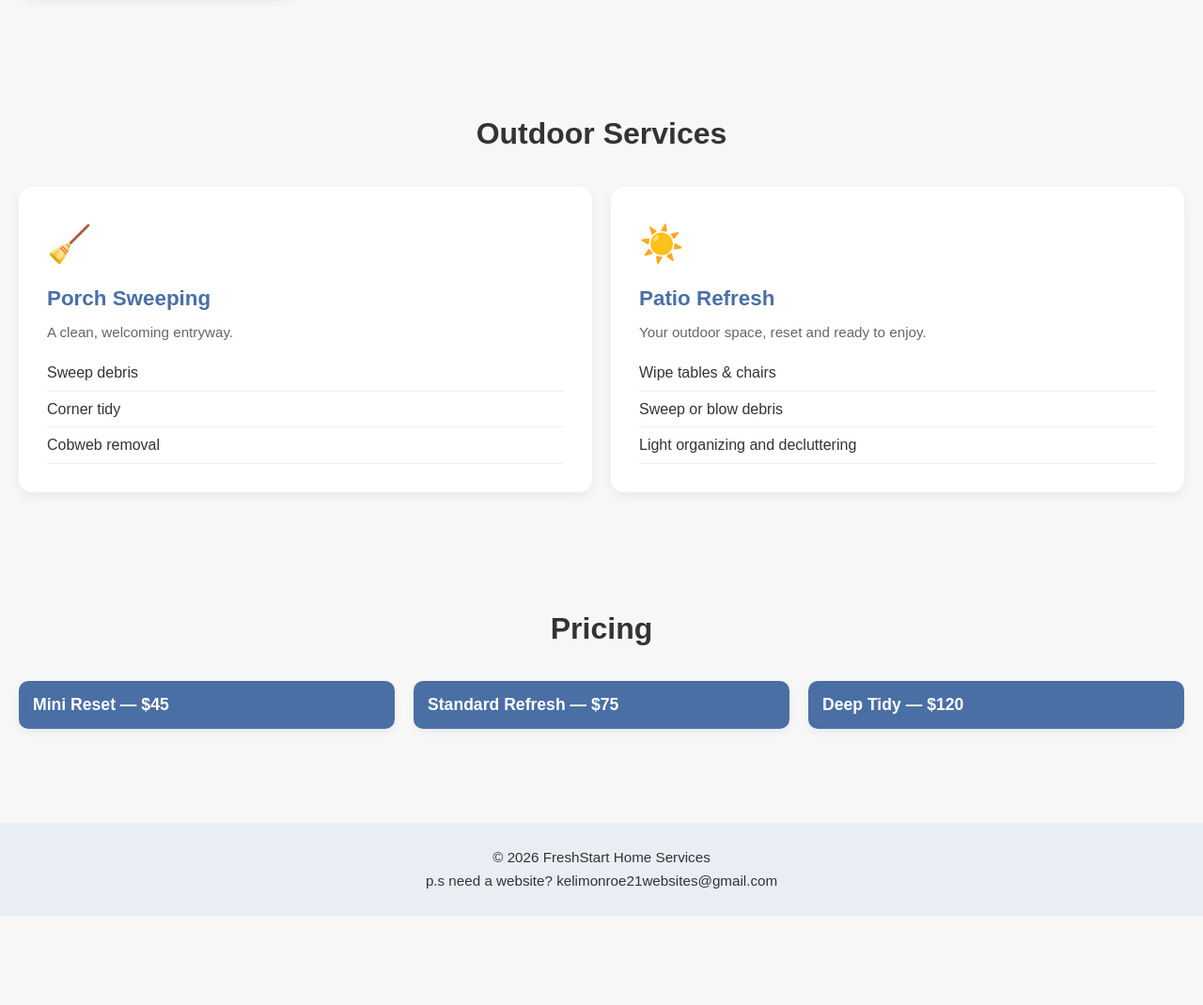
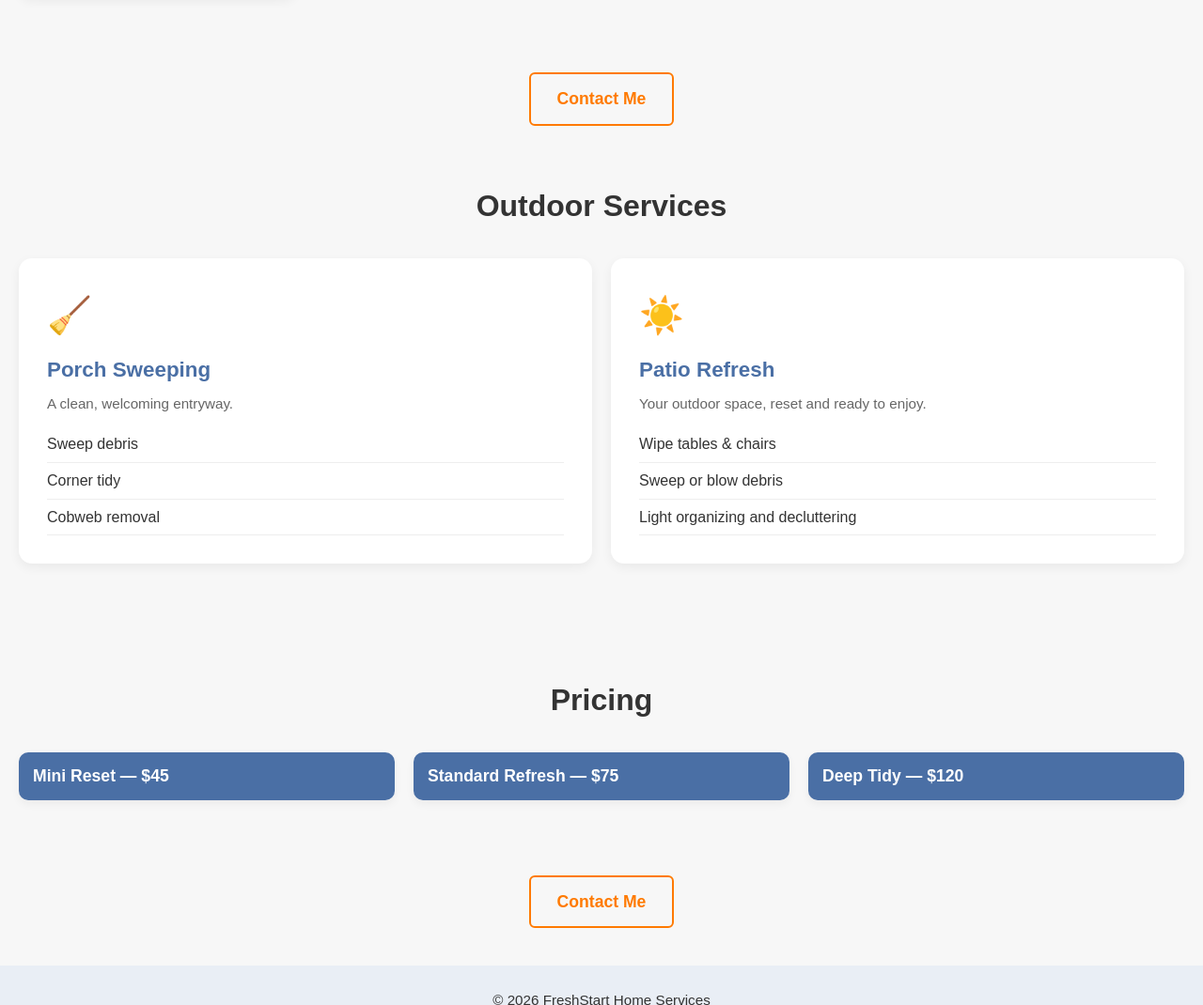
Before and after one commit to Keli2025/Declutterandorganize, a plain HTML site: page index.html in a window 1280 px wide. Shown: the part 1624-2694 px from the top of the page at 94% size. Before the commit the page ends 2599 px from the top, so only its background shows below. Drawn offline with Linux system fonts and the light colour scheme.

Commit message:
fix contact button

```diff
--- a/index.html
+++ b/index.html
@@ -86,6 +86,9 @@
 
         </div>
     </section>
+<div class="center-contact-btn">
+  <a href="mailto:kelimonroe21websites@gmail.com" class="btn-outline">Contact Me</a>
+</div>
 
     <!-- OUTDOOR SERVICES -->
     <section class="section">
@@ -165,6 +168,9 @@
 
         </div>
     </section>
+    <div class="center-contact-btn">
+  <a href="mailto:kelimonroe21websites@gmail.com" class="btn-outline">Contact Me</a>
+</div>
 
     <footer>
         <p>© 2026 FreshStart Home Services</p>
--- a/style.css
+++ b/style.css
@@ -44,6 +44,34 @@ body {
 
 .btn:hover {
     background: #3a5a85;
+}
+.center-contact-btn {
+  text-align: center;
+  margin-top: 20px;
+}
+
+.center-contact-btn .btn-primary {
+  display: inline-block;
+  width: auto;
+  padding: 12px 28px;
+}
+.btn-outline {
+  display: inline-block;
+  padding: 12px 28px;
+  border: 2px solid #ff7a00;
+  color: #ff7a00;
+  background: transparent;
+  border-radius: 6px;
+  font-size: 1.1rem;
+  font-weight: 600;
+  text-decoration: none;
+  cursor: pointer;
+  transition: 0.25s ease;
+}
+
+.btn-outline:hover {
+  background: #ff7a00;
+  color: white;
 }
 
 /* Sections */
```
